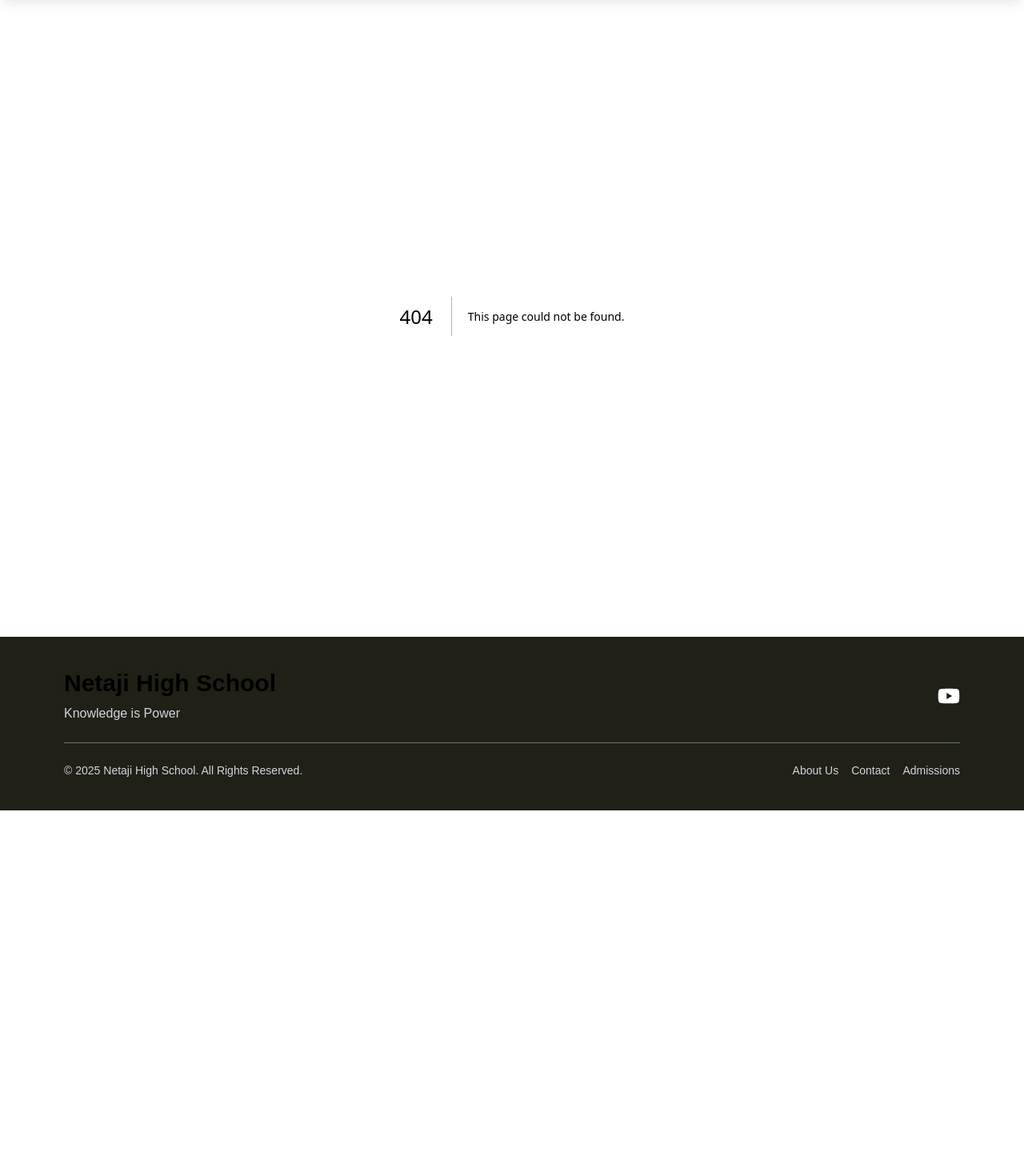
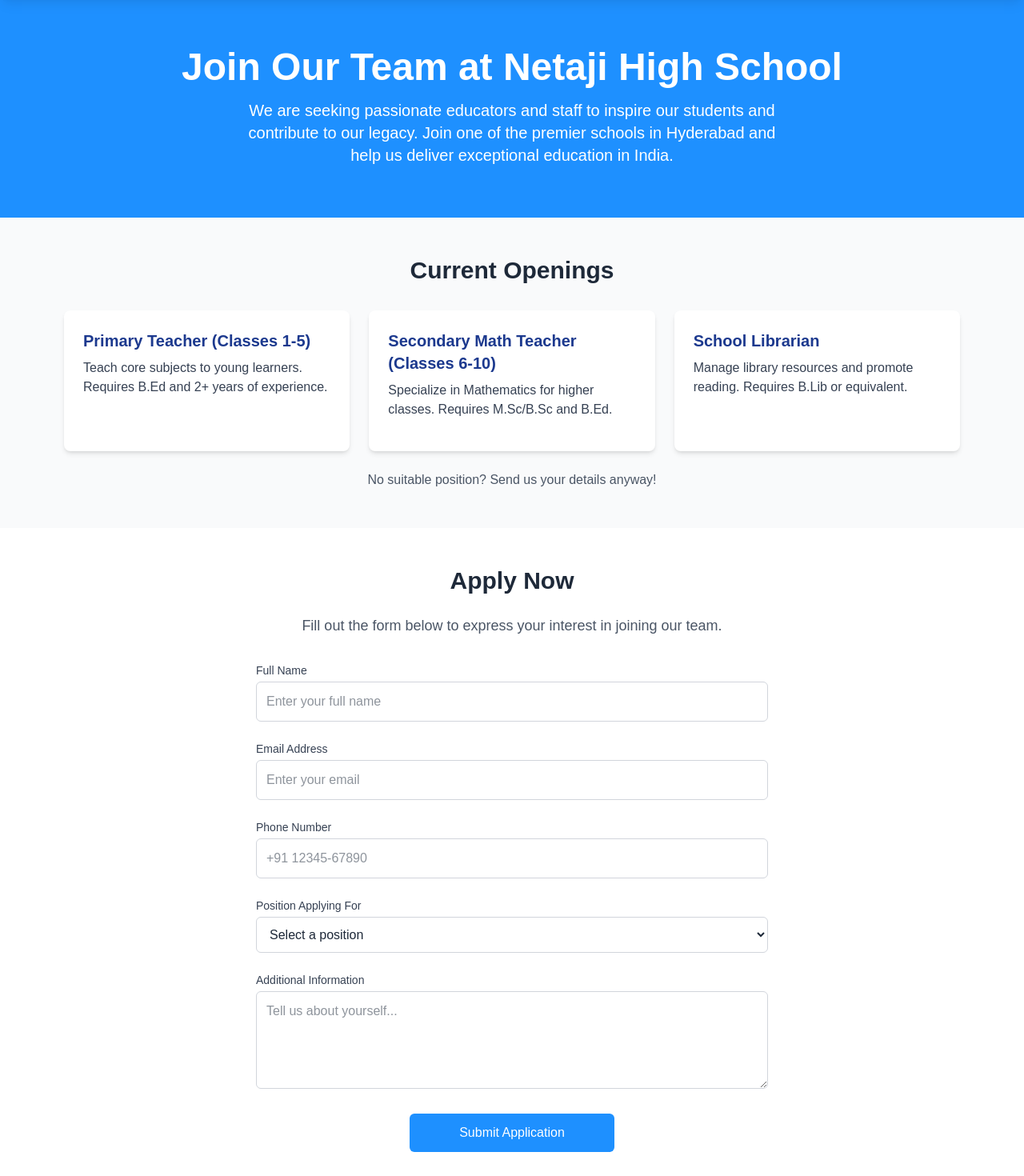
Before and after one commit to coding-yoddha/netaji-school-qutbullapur, a Next.js app: page /careers in a window 1280 px wide. Before the commit this address had no page. Shown: the part 120-1590 px from the top of the page at 80% size. Before the commit the page ends 1133 px from the top, so only its background shows below. Built offline with nearby package versions, Linux system fonts and the light colour scheme.

Commit message:
Added Careers Page

```diff
--- /dev/null
+++ b/src/app/careers/page.tsx
@@ -0,0 +1,8 @@
+import Careers from "@/containers/Careers";
+import React from "react";
+
+const CareerPage = () => {
+  return <Careers />;
+};
+
+export default CareerPage;
--- /dev/null
+++ b/src/containers/Careers.tsx
@@ -0,0 +1,267 @@
+"use client";
+
+import Link from "next/link";
+import { FaChalkboardTeacher } from "react-icons/fa";
+import { useState, useEffect } from "react";
+
+const Careers = () => {
+  // Mock API response data
+  const mockApiResponse = {
+    openings: [
+      {
+        id: 1,
+        title: "Primary Teacher (Classes 1-5)",
+        description:
+          "Teach core subjects to young learners. Requires B.Ed and 2+ years of experience.",
+      },
+      {
+        id: 2,
+        title: "Secondary Math Teacher (Classes 6-10)",
+        description:
+          "Specialize in Mathematics for higher classes. Requires M.Sc/B.Sc and B.Ed.",
+      },
+      {
+        id: 3,
+        title: "School Librarian",
+        description:
+          "Manage library resources and promote reading. Requires B.Lib or equivalent.",
+      },
+    ],
+  };
+
+  const [formData, setFormData] = useState({
+    name: "",
+    email: "",
+    phone: "",
+    position: "",
+    message: "",
+  });
+  const [openings, setOpenings] = useState([]);
+
+  // Simulate fetching data from API
+  useEffect(() => {
+    // In a real scenario, this would be an API call like:
+    // fetch('/api/openings').then(res => res.json()).then(data => setOpenings(data.openings));
+    setOpenings(mockApiResponse.openings);
+  }, []);
+
+  const handleChange = (e) => {
+    const { name, value } = e.target;
+    setFormData((prev) => ({ ...prev, [name]: value }));
+  };
+
+  const handleSubmit = (e) => {
+    e.preventDefault();
+    // Mock API submission (replace with real API call later)
+    console.log("Submitting to API:", formData);
+    // Simulate API call
+    // fetch('/api/careers', {
+    //   method: 'POST',
+    //   headers: { 'Content-Type': 'application/json' },
+    //   body: JSON.stringify(formData),
+    // }).then(() => console.log('Submitted'));
+    setFormData({ name: "", email: "", phone: "", position: "", message: "" });
+    alert("Application submitted successfully!"); // Feedback for now
+  };
+
+  return (
+    <div className="min-h-screen bg-white text-gray-800">
+      {/* Hero Section */}
+      <section className="bg-[#1e90ff] text-white py-16">
+        <div className="max-w-6xl mx-auto px-4 text-center">
+          <h1 className="text-4xl md:text-5xl font-bold mb-4">
+            Join Our Team at Netaji High School
+          </h1>
+          <p className="text-lg md:text-xl max-w-2xl mx-auto">
+            We are seeking passionate educators and staff to inspire our
+            students and contribute to our legacy. Join one of the premier
+            schools in Hyderabad and help us deliver exceptional education in
+            India.
+          </p>
+        </div>
+      </section>
+
+      {/* Open Positions Section */}
+      <section className="py-12 bg-gray-50">
+        <div className="max-w-6xl mx-auto px-4">
+          <h2 className="text-3xl font-bold text-center mb-8">
+            Current Openings
+          </h2>
+          <div className="grid gap-6 md:grid-cols-2 lg:grid-cols-3">
+            {openings.map((job) => (
+              <div
+                key={job.id}
+                className="bg-white p-6 rounded-lg shadow-md hover:shadow-lg transition"
+              >
+                <h3 className="text-xl font-semibold text-blue-900 mb-2">
+                  {job.title}
+                </h3>
+                <p className="text-gray-700 mb-4">{job.description}</p>
+              </div>
+            ))}
+          </div>
+          <p className="text-center mt-6 text-gray-600">
+            No suitable position? Send us your details anyway!
+          </p>
+        </div>
+      </section>
+
+      {/* Application Form Section */}
+      <section className="py-12 bg-white">
+        <div className="max-w-2xl mx-auto px-4">
+          <h2 className="text-3xl font-bold text-center mb-6">Apply Now</h2>
+          <p className="text-lg text-center mb-8 text-gray-600">
+            Fill out the form below to express your interest in joining our
+            team.
+          </p>
+          <form onSubmit={handleSubmit} className="space-y-6">
+            <div>
+              <label
+                htmlFor="name"
+                className="block text-sm font-medium text-gray-700"
+              >
+                Full Name
+              </label>
+              <input
+                type="text"
+                id="name"
+                name="name"
+                value={formData.name}
+                onChange={handleChange}
+                required
+                className="mt-1 w-full p-3 border border-gray-300 rounded-md focus:ring-blue-500 focus:border-blue-500"
+                placeholder="Enter your full name"
+              />
+            </div>
+
+            <div>
+              <label
+                htmlFor="email"
+                className="block text-sm font-medium text-gray-700"
+              >
+                Email Address
+              </label>
+              <input
+                type="email"
+                id="email"
+                name="email"
+                value={formData.email}
+                onChange={handleChange}
+                required
+                className="mt-1 w-full p-3 border border-gray-300 rounded-md focus:ring-blue-500 focus:border-blue-500"
+                placeholder="Enter your email"
+              />
+            </div>
+
+            <div>
+              <label
+                htmlFor="phone"
+                className="block text-sm font-medium text-gray-700"
+              >
+                Phone Number
+              </label>
+              <input
+                type="tel"
+                id="phone"
+                name="phone"
+                value={formData.phone}
+                onChange={handleChange}
+                required
+                className="mt-1 w-full p-3 border border-gray-300 rounded-md focus:ring-blue-500 focus:border-blue-500"
+                placeholder="+91 12345-67890"
+              />
+            </div>
+
+            <div>
+              <label
+                htmlFor="position"
+                className="block text-sm font-medium text-gray-700"
+              >
+                Position Applying For
+              </label>
+              <select
+                id="position"
+                name="position"
+                value={formData.position}
+                onChange={handleChange}
+                required
+                className="mt-1 w-full p-3 border border-gray-300 rounded-md focus:ring-blue-500 focus:border-blue-500"
+              >
+                <option value="">Select a position</option>
+                {openings.map((job) => (
+                  <option key={job.id} value={job.title}>
+                    {job.title}
+                  </option>
+                ))}
+                <option value="Other">Other</option>
+              </select>
+            </div>
+
+            <div>
+              <label
+                htmlFor="message"
+                className="block text-sm font-medium text-gray-700"
+              >
+                Additional Information
+              </label>
+              <textarea
+                id="message"
+                name="message"
+                value={formData.message}
+                onChange={handleChange}
+                rows="4"
+                className="mt-1 w-full p-3 border border-gray-300 rounded-md focus:ring-blue-500 focus:border-blue-500"
+                placeholder="Tell us about yourself..."
+              />
+            </div>
+
+            <div className="flex justify-center">
+              <button
+                type="submit"
+                className="w-[40%] bg-[#1e90ff] text-white py-3 rounded-md hover:bg-blue-800 transition"
+              >
+                Submit Application
+              </button>
+            </div>
+          </form>
+        </div>
+      </section>
+
+      {/* Why Work With Us Section */}
+      <section className="py-12 bg-gray-50">
+        <div className="max-w-6xl mx-auto px-4">
+          <h2 className="text-3xl font-bold text-center mb-8">
+            Why Work With Us?
+          </h2>
+          <div className="grid gap-6 md:grid-cols-3">
+            <div className="text-center">
+              <FaChalkboardTeacher className="text-4xl text-blue-900 mx-auto mb-4" />
+              <h3 className="text-xl font-semibold mb-2">
+                Supportive Environment
+              </h3>
+              <p className="text-gray-700">
+                Work with a dedicated team committed to educational excellence.
+              </p>
+            </div>
+            <div className="text-center">
+              <FaChalkboardTeacher className="text-4xl text-blue-900 mx-auto mb-4" />
+              <h3 className="text-xl font-semibold mb-2">
+                Professional Growth
+              </h3>
+              <p className="text-gray-700">
+                Opportunities for training and career advancement.
+              </p>
+            </div>
+            <div className="text-center">
+              <FaChalkboardTeacher className="text-4xl text-blue-900 mx-auto mb-4" />
+              <h3 className="text-xl font-semibold mb-2">Impact Lives</h3>
+              <p className="text-gray-700">Shape the future of our students.</p>
+            </div>
+          </div>
+        </div>
+      </section>
+    </div>
+  );
+};
+
+export default Careers;
--- a/src/containers/Header.tsx
+++ b/src/containers/Header.tsx
@@ -9,6 +9,7 @@
   FaUser,
   FaEnvelope,
   FaChalkboardTeacher,
+  FaBriefcase, // Added for Careers icon
 } from "react-icons/fa";
 import appLogo from "../../public/schoolLogo1.png";
 
@@ -72,6 +73,12 @@
             >
               <FaChalkboardTeacher /> Faculty
             </Link>
+            <Link
+              href="/careers"
+              className="flex items-center gap-2 text-lg font-medium hover:text-yellow-400 transition"
+            >
+              <FaBriefcase /> Careers
+            </Link>
           </nav>
         )}
 
@@ -89,7 +96,7 @@
       {/* Mobile Sidebar */}
       {isMobileMenuOpen && (
         <div
-          className="fixed inset-0  bg-opacity-50 z-40"
+          className="fixed inset-0 bg-opacity-50 z-40"
           onClick={toggleMobileMenu}
         >
           <div
@@ -130,6 +137,13 @@
               >
                 <FaChalkboardTeacher /> Faculty
               </Link>
+              <Link
+                href="/careers"
+                onClick={toggleMobileMenu}
+                className="flex items-center gap-3 text-lg font-medium text-blue-800 hover:text-yellow-500 transition"
+              >
+                <FaBriefcase /> Careers
+              </Link>
             </nav>
           </div>
         </div>
```
